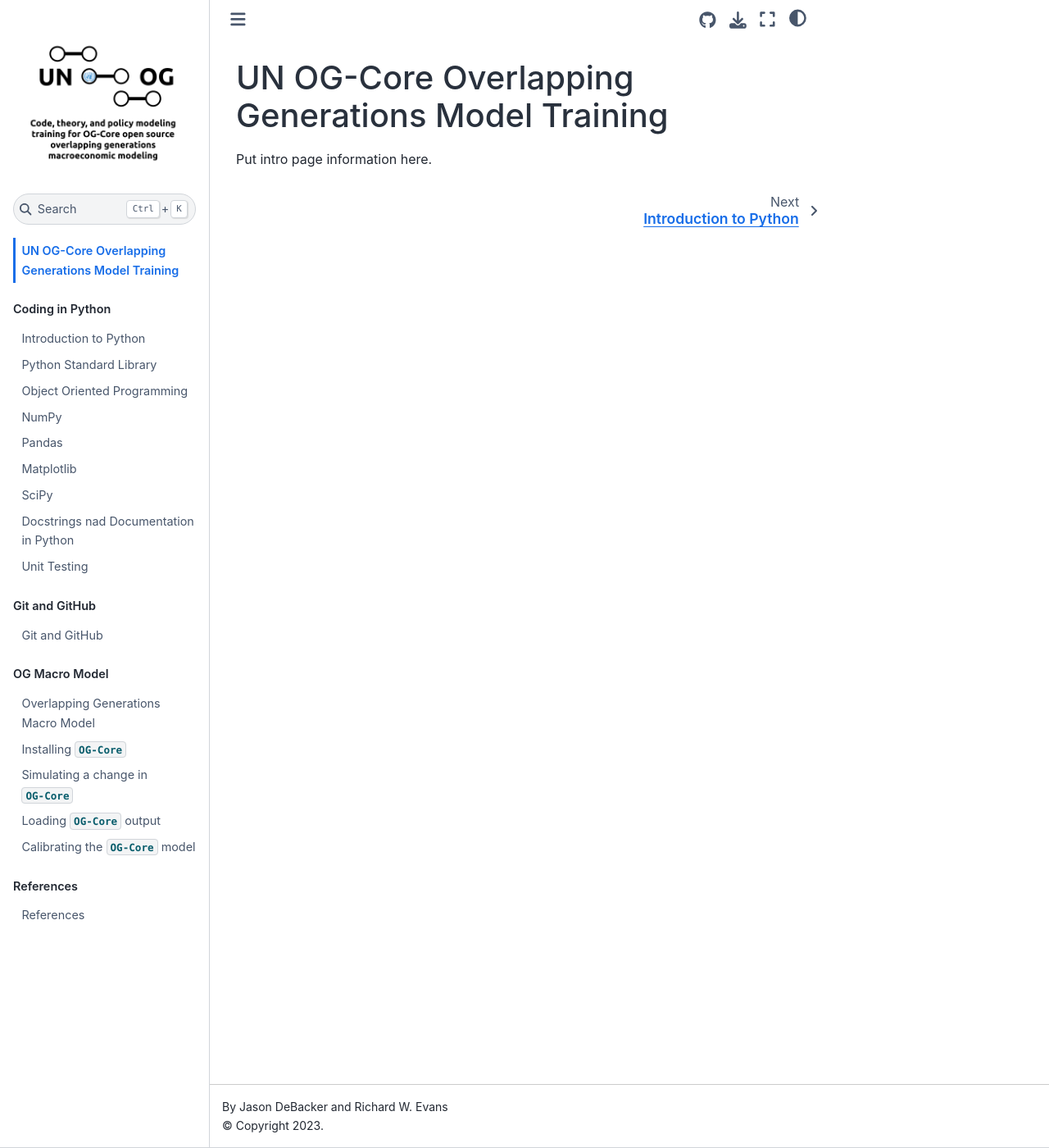
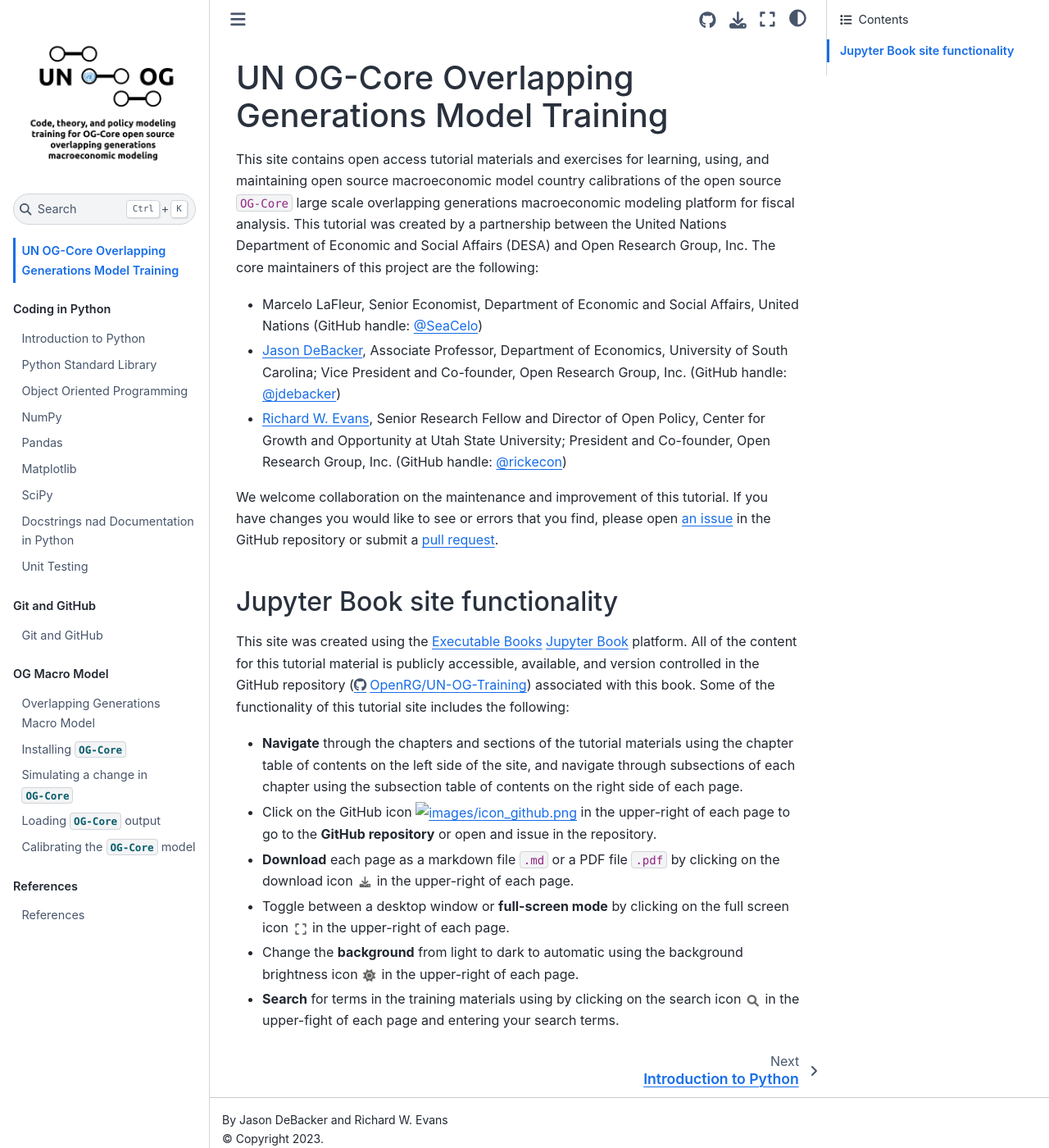
Before and after one commit to jdebacker/UN-OG-Training, a Jupyter Book: the page built from docs/book/index.md, in a window 1280 px wide and 1400 px high. Shown: the whole window at 82% size. Built offline with Jupyter Book 1.0.4 settings and Sphinx 7.4.7 and the Sphinx Book theme 1.1.4, drawn with Linux system fonts in a browser that asks for light colours; pages that are not in the unit, such as notebooks, are missing from menus; comment, search, counter and statistics services are not loaded.

Commit message:
Updated index.md

```diff
--- a/docs/book/index.md
+++ b/docs/book/index.md
@@ -1,3 +1,18 @@
 # UN OG-Core Overlapping Generations Model Training
 
-Put intro page information here.
+This site contains open access tutorial materials and exercises for learning, using, and maintaining open source macroeconomic model country calibrations of the open source `OG-Core` large scale overlapping generations macroeconomic modeling platform for fiscal analysis. This tutorial was created by a partnership between the United Nations Department of Economic and Social Affairs (DESA) and Open Research Group, Inc. The core maintainers of this project are the following:
+* Marcelo LaFleur, Senior Economist, Department of Economic and Social Affairs, United Nations (GitHub handle: [@SeaCelo](https://github.com/SeaCelo))
+* [Jason DeBacker](https://jasondebacker.com/), Associate Professor, Department of Economics, University of South Carolina; Vice President and Co-founder, Open Research Group, Inc. (GitHub handle: [@jdebacker](https://github.com/jdebacker))
+* [Richard W. Evans](https://sites.google.com/site/rickecon), Senior Research Fellow and Director of Open Policy, Center for Growth and Opportunity at Utah State University; President and Co-founder, Open Research Group, Inc. (GitHub handle: [@rickecon](https://github.com/rickecon))
+
+We welcome collaboration on the maintenance and improvement of this tutorial. If you have changes you would like to see or errors that you find, please open [an issue](https://github.com/OpenRG/UN-OG-Training/issues) in the GitHub repository or submit a [pull request](https://github.com/OpenRG/UN-OG-Training/pulls).
+
+
+## Jupyter Book site functionality
+This site was created using the [Executable Books](https://executablebooks.org/) [Jupyter Book](https://jupyterbook.org/) platform. All of the content for this tutorial material is publicly accessible, available, and version controlled in the GitHub repository (https://github.com/OpenRG/UN-OG-Training) associated with this book. Some of the functionality of this tutorial site includes the following:
+* **Navigate** through the chapters and sections of the tutorial materials using the chapter table of contents on the left side of the site, and navigate through subsections of each chapter using the subsection table of contents on the right side of each page.
+* Click on the GitHub icon <img src="./images/icon_github.png" width="20px"> in the upper-right of each page to go to the **GitHub repository** or open and issue in the repository.
+* **Download** each page as a markdown file `.md` or a PDF file `.pdf` by clicking on the download icon <img src="./images/icon_download.png" width="20px"> in the upper-right of each page.
+* Toggle between a desktop window or **full-screen mode** by clicking on the full screen icon <img src="./images/icon_fullscreen.png" width="20px"> in the upper-right of each page.
+* Change the **background** from light to dark to automatic using the background brightness icon <img src="./images/icon_background.png" width="20px"> in the upper-right of each page.
+* **Search** for terms in the training materials using by clicking on the search icon <img src="./images/icon_search.png" width="20px"> in the upper-fight of each page and entering your search terms.
```
